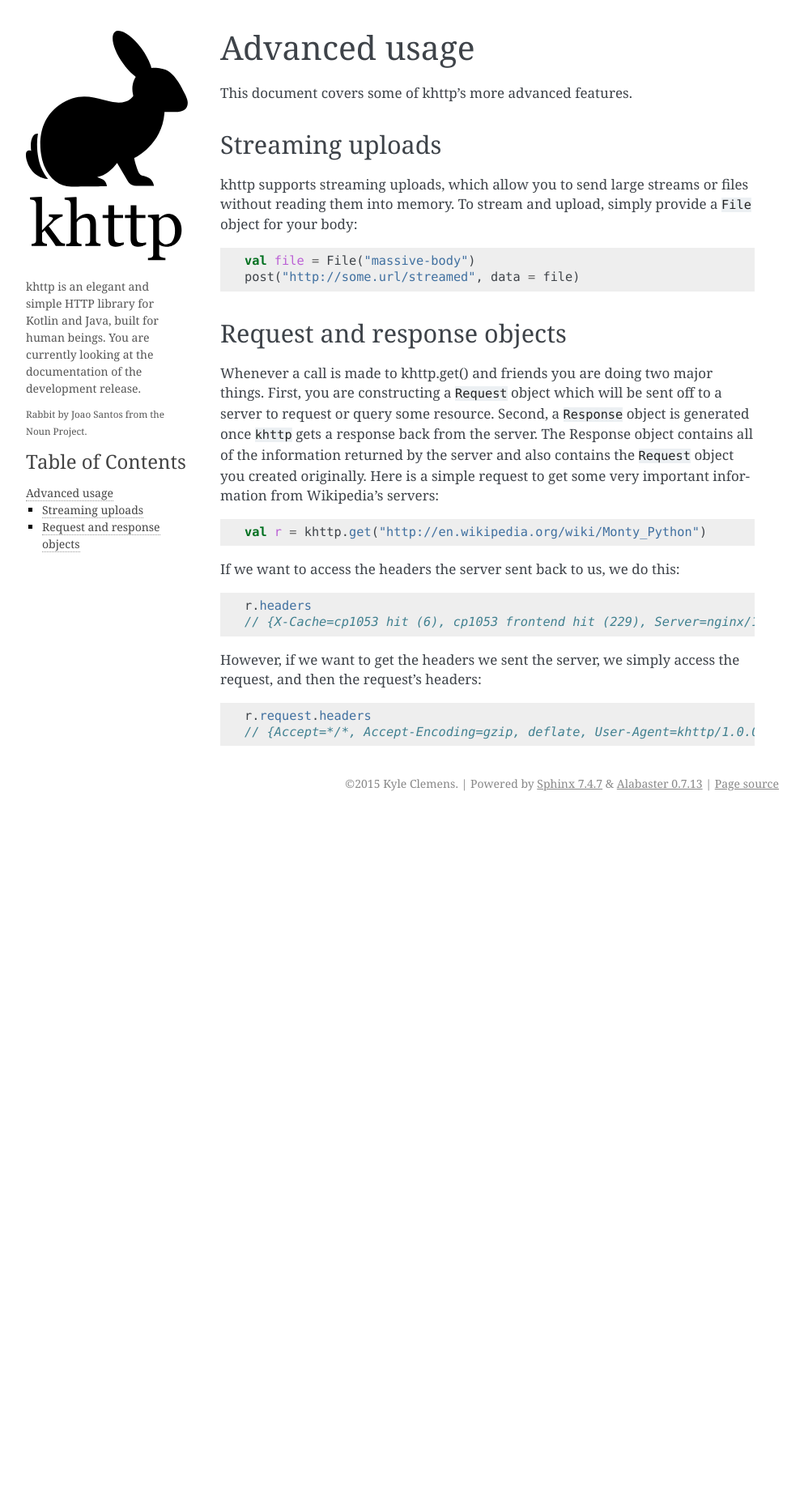
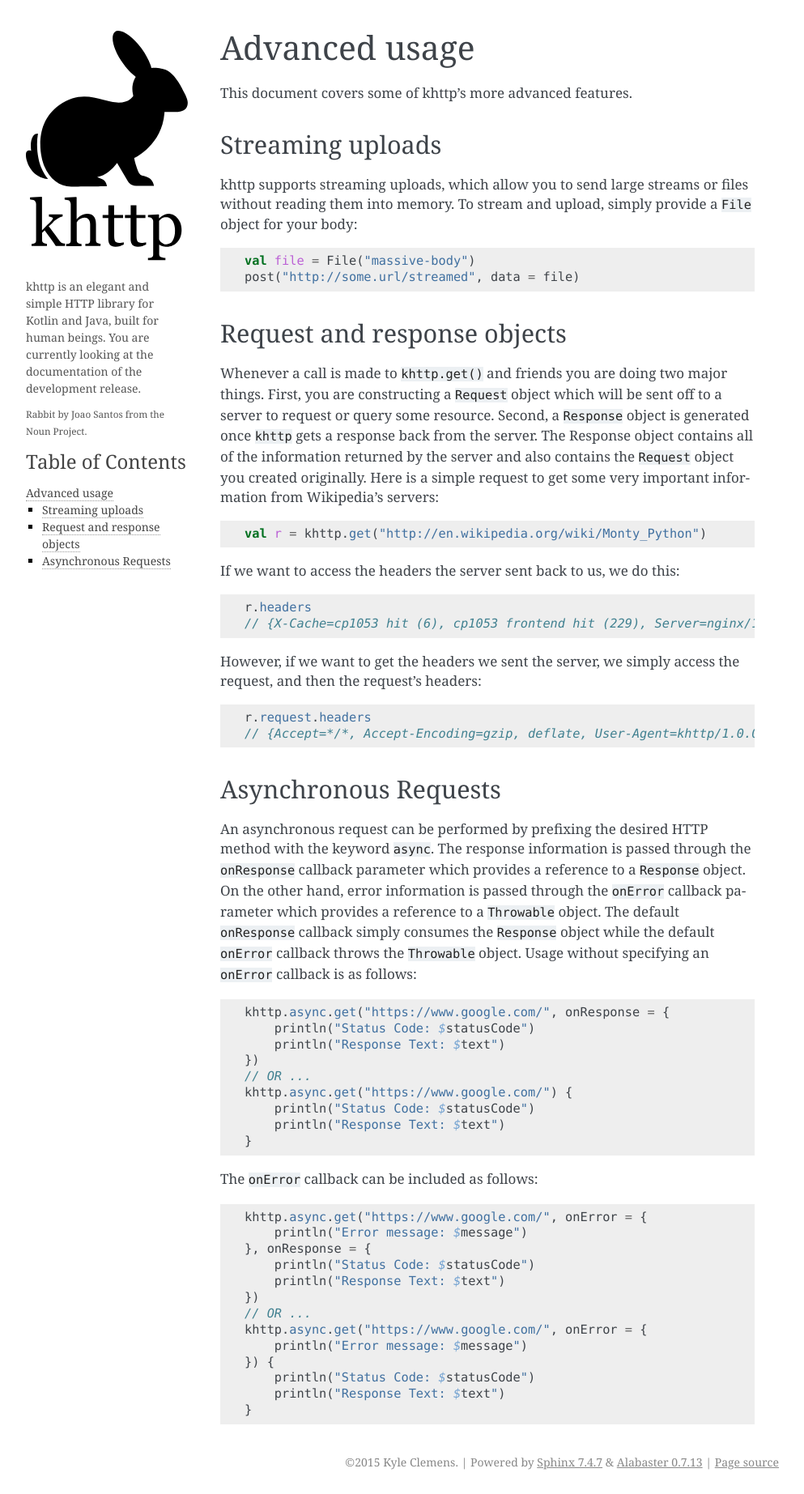
Before and after one commit to Karn/khttp-android, a Sphinx documentation site: the page built from docs/source/user/advanced.rst, in a window 1280 px wide. Shown: the whole page at 81% size, without its empty margins (148-1141 px from the left). Built offline with Sphinx 7.4.7, drawn with Linux system fonts in a browser that asks for light colours; before the commit the page ends 1007 px from its top, so only the background shows below that.

Commit message:
Added: Asynchronous Requests

```diff
--- a/docs/source/user/advanced.rst
+++ b/docs/source/user/advanced.rst
@@ -19,7 +19,7 @@ stream and upload, simply provide a ``File`` object for your body:
 Request and response objects
 ----------------------------
 
-Whenever a call is made to khttp.get() and friends you are doing two major things. First, you are constructing a
+Whenever a call is made to ``khttp.get()`` and friends you are doing two major things. First, you are constructing a
 ``Request`` object which will be sent off to a server to request or query some resource. Second, a ``Response`` object
 is generated once ``khttp`` gets a response back from the server. The Response object contains all of the information
 returned by the server and also contains the ``Request`` object you created originally. Here is a simple request to get
@@ -37,3 +37,34 @@ headers::
 
     r.request.headers
     // {Accept=*/*, Accept-Encoding=gzip, deflate, User-Agent=khttp/1.0.0-SNAPSHOT}
+
+Asynchronous Requests
+---------------------
+
+An asynchronous request can be performed by prefixing the desired HTTP method with the keyword ``async``. The response information is passed through the ``onResponse`` callback parameter which provides a reference to a ``Response`` object. On the other hand, error information is passed through the ``onError`` callback parameter which provides a reference to a ``Throwable`` object. The default ``onResponse`` callback simply consumes the ``Response`` object while the default ``onError`` callback throws the ``Throwable`` object. Usage without specifying an ``onError`` callback is as follows::
+
+    khttp.async.get("https://www.google.com/", onResponse = {
+        println("Status Code: $statusCode")
+        println("Response Text: $text")
+    })
+    // OR ...
+    khttp.async.get("https://www.google.com/") {
+        println("Status Code: $statusCode")
+        println("Response Text: $text")
+    }
+
+The ``onError`` callback can be included as follows::
+
+    khttp.async.get("https://www.google.com/", onError = {
+        println("Error message: $message")
+    }, onResponse = {
+        println("Status Code: $statusCode")
+        println("Response Text: $text")
+    })
+    // OR ...
+    khttp.async.get("https://www.google.com/", onError = {
+        println("Error message: $message")
+    }) {
+        println("Status Code: $statusCode")
+        println("Response Text: $text")
+    }
```
